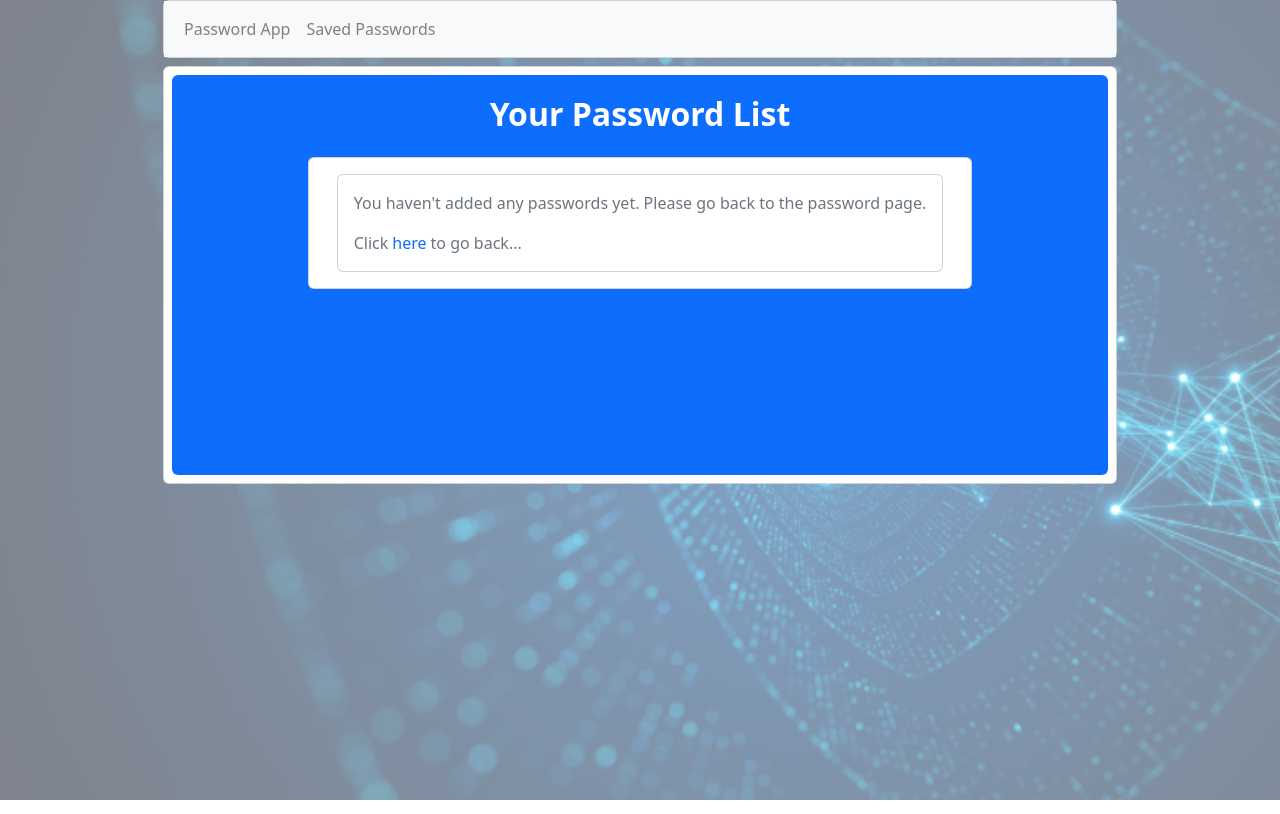
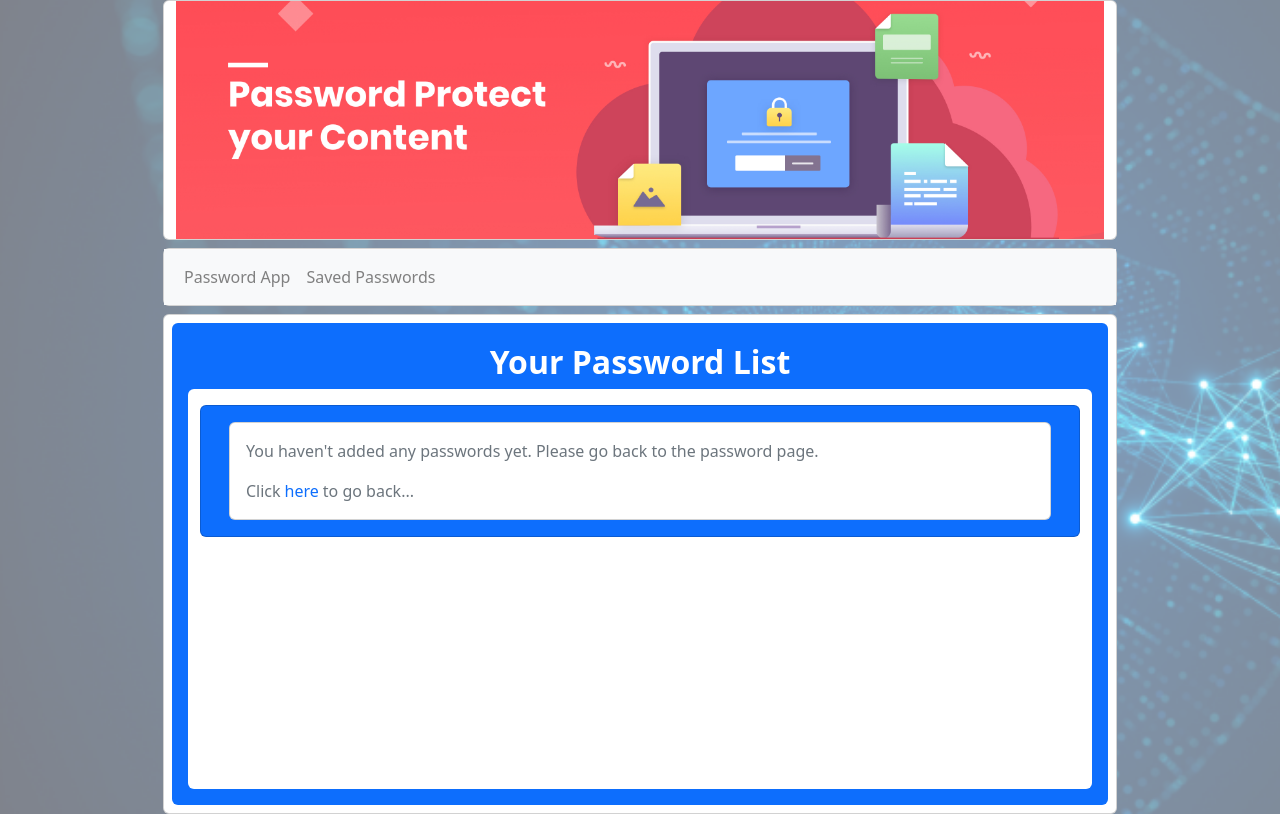
Before and after one commit to mertugrulfrontenddev/random-password, a React (Create React App) app: page /my-all-passwords in a window 1280 px wide. Built offline with nearby package versions, Linux system fonts and the light colour scheme.

Commit message:
added-some-color

```diff
--- a/src/App.js
+++ b/src/App.js
@@ -8,6 +8,7 @@ import Navbar from "./components/Navbar";
 import PasswordAddButton from "./components/PasswordAddButton";
 import PasswordList from "./components/PasswordList";
 import "bootstrap/dist/js/bootstrap.bundle.min";
+import Banner from "./components/Banner";
 
 function App() {
   let [passkeys, setPasskey] = useState([]);
@@ -42,6 +43,13 @@ function App() {
   };
   return (
     <Router>
+      <div className="row">
+        <div className="col-12 col-md-8 col-lg-9 mx-auto  mb-2 ">
+          <div className="card rounded">
+            <Banner />
+          </div>
+        </div>
+      </div>
       <div className="row">
         <div className="col-12 col-md-8 col-lg-9 mx-auto  mb-2 ">
           <div className="card rounded">
--- /dev/null
+++ b/src/components/Banner.jsx
@@ -0,0 +1,25 @@
+const Banner = () => {
+  return (
+    <div
+      className="container "
+      style={{
+        width: "100%", // Kapsayıcının genişliği %100
+        height: "auto", // Yükseklik, genişlik ile orantılı şekilde ayarlanacak
+        aspectRatio: "4/1", // 4:1 oranı ile yükseklik ayarlanacak
+        overflow: "hidden",
+      }}
+    >
+      <img
+        style={{
+          width: "100%", // Genişlik %100 olacak
+          height: "100%", // Yükseklik de orantılı olacak
+          objectFit: "cover",
+        }}
+        src="/images/banner.jpg"
+        alt=""
+      />
+    </div>
+  );
+};
+
+export default Banner;
--- a/src/components/PasswordList.jsx
+++ b/src/components/PasswordList.jsx
@@ -6,8 +6,8 @@ const PasswordList = ({ allPasswords }) => {
       <h2 className="badge-lg  text-white mb-1 p-1 fs-2 fw-bold text-center">
         Your Password List
       </h2>
-
-      <div className="card w-auto mt-3">
+      <div className="container rounded bg-white min-height">
+        <div className="card bg-primary w-auto mt-3">
           <div className="card-body">
             <ul className="list-group ">
               {allPasswords.length === 0 ? (
@@ -15,8 +15,8 @@ const PasswordList = ({ allPasswords }) => {
                   <div className="card ">
                     <div className="card-body  p-3">
                       <p className="text-secondary">
-                      You haven't added any passwords yet. Please go back to the
-                      password page.
+                        You haven't added any passwords yet. Please go back to
+                        the password page.
                       </p>
                       <span className="text-secondary">
                         Click
@@ -37,7 +37,7 @@ const PasswordList = ({ allPasswords }) => {
                     className="list-group-item border-primary fs-5 p-1"
                     key={password.id}
                   >
-                  <span className="text-primary">
+                    <span className="text-secondary">
                       {index + 1 + ")"} Your{" "}
                       <span className="badge bg-danger fs-5  p-2 ms-1">
                         {password.platform}
@@ -53,6 +53,7 @@ const PasswordList = ({ allPasswords }) => {
             </ul>
           </div>
         </div>
+      </div>
     </>
   );
 };
```
Also changed, not shown: public/images/banner.jpg (added). Lines whose indentation alone changed are shown as unchanged.
